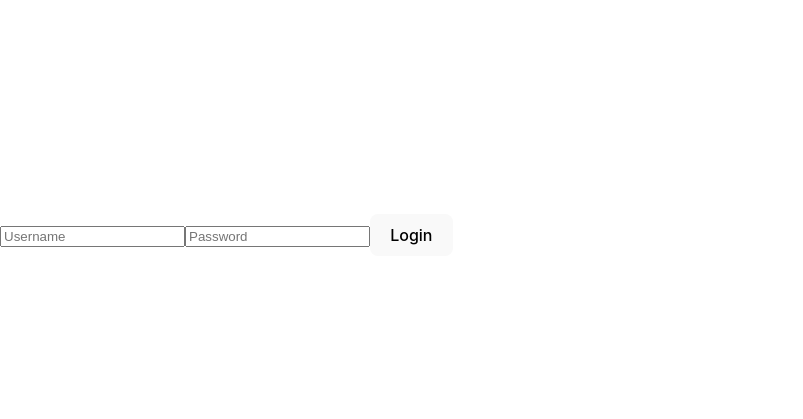
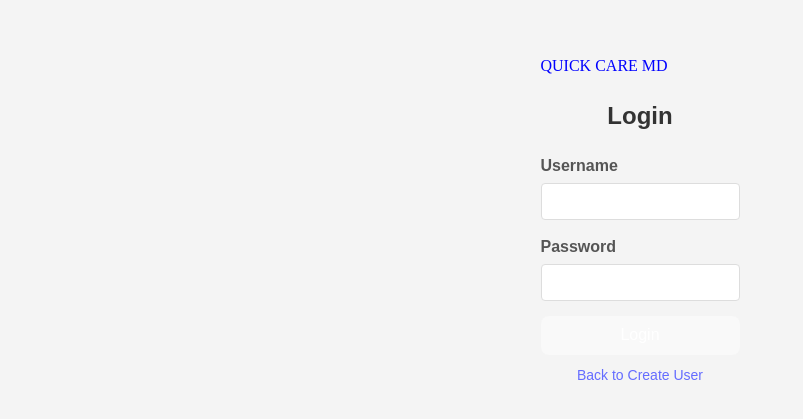
Before and after one commit to NuralySol/quick-care-md-frontend, a React (Vite) app: page /login in a window 1280 px wide. Shown: the part 165-584 px from the top of the page, without its empty margins (0-803 px from the left). Built offline with nearby package versions, Linux system fonts and the light colour scheme.

Commit message:
styled the login and register buttons

```diff
--- a/package.json
+++ b/package.json
@@ -11,6 +11,7 @@
   },
   "dependencies": {
     "axios": "^1.7.7",
+    "jwt-decode": "^4.0.0",
     "prop-types": "^15.8.1",
     "react": "^18.3.1",
     "react-dom": "^18.3.1",
--- a/src/App.jsx
+++ b/src/App.jsx
@@ -1,7 +1,7 @@
 import { Routes, Route } from 'react-router-dom';
 import Signup from './components/Signup';  // Signup component
 import Login from './components/Login';
-import AdminDashboard from './components/AdminDashboard';
+import UsersDashboard from './components/AdminDashboard';
 import DoctorDashboard from './components/DoctorDashboard';
 import PrivateRoute from './components/PrivateRoute';
 
@@ -17,7 +17,7 @@ const App = () => {
             {/* Admin dashboard: only accessible to 'admin' role */}
             <Route path="/admin/dashboard" element={
                 <PrivateRoute allowedRoles={['admin']}>
-                    <AdminDashboard />
+                    <UsersDashboard />
                 </PrivateRoute>
             } />
 
--- a/src/components/AdminDashboard.jsx
+++ b/src/components/AdminDashboard.jsx
@@ -1,7 +1,7 @@
 import { useState, useEffect } from 'react';
 import { deleteUser, getUsers } from '../api.js';  // Import getUsers and deleteUser
 
-const AdminDashboard = () => {  // Make sure this is declared as a component
+const UsersDashboard = () => {  // Make sure this is declared as a component
     const [users, setUsers] = useState([]);
 
     useEffect(() => {
@@ -54,4 +54,4 @@ const AdminDashboard = () => {  // Make sure this is declared as a component
     );
 };
 
-export default AdminDashboard;  // Ensure this is a default export
+export default UsersDashboard;  // Ensure this is a default export
--- /dev/null
+++ b/src/components/Login.css
@@ -0,0 +1,104 @@
+/* login.css */
+
+/* Basic layout and alignment */
+.title {
+    color: blue;
+    font-family: Chalkduster;
+
+
+}
+
+body {
+    font-family: Arial, sans-serif;
+    background-color: #f4f4f4;
+    margin: 0;
+    padding: 0;
+    display: flex;
+    justify-content: center;
+    align-items: center;
+    height: 100vh;
+}
+
+.container {
+    background-color: #fff;
+    border-radius: 8px;
+    box-shadow: 0 0 10px rgba(0, 0, 0, 0.1);
+    padding: 20px;
+    width: 100%;
+    max-width: 400px;
+}
+
+h2 {
+    margin-bottom: 20px;
+    color: #333;
+    text-align: center;
+}
+
+/* Form styling */
+form {
+    display: flex;
+    flex-direction: column;
+}
+
+div {
+    margin-bottom: 15px;
+}
+
+label {
+    font-weight: bold;
+    margin-bottom: 5px;
+    display: block;
+    color: #555;
+}
+
+input[type="text"],
+input[type="password"] {
+    width: 100%;
+    padding: 10px;
+    border: 1px solid #ddd;
+    border-radius: 4px;
+    box-sizing: border-box;
+}
+
+input[type="text"]:focus,
+input[type="password"]:focus {
+    border-color: #007bff;
+    outline: none;
+}
+
+/* Error message styling */
+p {
+    color: red;
+    font-size: 14px;
+    margin: 10px 0;
+}
+
+/* Button styling */
+button {
+    background-color: #007bff;
+    color: #fff;
+    border: none;
+    padding: 10px;
+    border-radius: 4px;
+    cursor: pointer;
+    font-size: 16px;
+    transition: background-color 0.3s ease;
+}
+
+button:hover {
+    background-color: #0056b3;
+}
+
+/* Link styling */
+a {
+    color: #007bff;
+    text-decoration: none;
+    font-size: 14px;
+    display: block;
+    text-align: center;
+    margin-top: 10px;
+}
+
+a:hover {
+    text-decoration: underline;
+}
--- a/src/components/Login.jsx
+++ b/src/components/Login.jsx
@@ -1,66 +1,66 @@
-import { useState } from 'react';
-import { useNavigate } from 'react-router-dom';
-import { login } from '../api';  // Assuming you have an API utility for making requests
+import React, { useState } from 'react';
+import { login } from '../api.js';  // Assuming your API functions are in api.js
+import { useNavigate, Link } from 'react-router-dom';  // Import Link from react-router-dom
+import "./Login.css";
 
-const Login = () => {
-    const [username, setUsername] = useState('');
-    const [password, setPassword] = useState('');
-    const [loading, setLoading] = useState(false); // Loading state
-    const navigate = useNavigate();
+const LoginPage = () => {
+    const [credentials, setCredentials] = useState({ username: '', password: '' });
+    const [errorMessage, setErrorMessage] = useState('');
+    const navigate = useNavigate();  // To navigate after login
 
-    const handleLogin = async (e) => {
+    const handleSubmit = async (e) => {
         e.preventDefault();
-        setLoading(true);
         try {
-            const response = await login({ username, password });
-
-            // Store tokens in local storage
-            localStorage.setItem('access_token', response.data.access);
-            localStorage.setItem('refresh_token', response.data.refresh);
-
-            // Check user role and navigate to the appropriate dashboard
-            const role = response.data.role;  // Get role from response
-
-            if (role === 'admin') {
-                navigate('/admin/dashboard');
-            } else if (role === 'doctor') {
-                navigate('/doctor/dashboard');
-            } else if (role === 'superuser') {
-                // Handle superusers
-                navigate('/superuser/dashboard');  // Or wherever your superuser dashboard is
-            } else {
-                alert('Unknown role');
-            }
+            const response = await login(credentials);  // Call login API with credentials
+            const token = response.data.access;  // Assuming the response contains an access token
+            localStorage.setItem('token', token);  // Store token in localStorage
+            alert('Login successful');
+            navigate('/admin/dashboard');  // Redirect to admin dashboard
         } catch (error) {
-            const errorMessage = error.response?.data?.detail || 'Login failed. Please try again.';
-            alert(errorMessage);
-        } finally {
-            setLoading(false);
+            setErrorMessage('Invalid username or password');  // Display error message
         }
     };
 
+    const handleChange = (e) => {
+        const { name, value } = e.target;
+        setCredentials({ ...credentials, [name]: value });
+    };
+
     return (
-        <form onSubmit={handleLogin}>
+        <div>
+            <div className="title">QUICK CARE MD</div>
+            <h2>Login</h2>
+            <form onSubmit={handleSubmit}>
+                <div>
+                    <label htmlFor="username">Username</label>
                     <input
                         type="text"
-                placeholder="Username"
-                value={username}
-                onChange={(e) => setUsername(e.target.value)}
+                        id="username"
+                        name="username"
+                        value={credentials.username}
+                        onChange={handleChange}
                         required
                     />
+                </div>
+                <div>
+                    <label htmlFor="password">Password</label>
                     <input
                         type="password"
-                placeholder="Password"
-                value={password}
-                onChange={(e) => setPassword(e.target.value)}
+                        id="password"
+                        name="password"
+                        value={credentials.password}
+                        onChange={handleChange}
                         required
-                autoComplete="current-password"
                     />
-            <button type="submit" disabled={loading}>
-                {loading ? 'Logging in...' : 'Login'}
-            </button>
+                </div>
+                {errorMessage && <p style={{ color: 'red' }}>{errorMessage}</p>}  {/* Display error */}
+                <button type="submit">Login</button>
             </form>
+            <div>
+                <Link to="/">Back to Create User</Link>  {/* Add link to navigate back to home */}
+            </div>
+        </div>
     );
 };
 
-export default Login;
+export default LoginPage;
```
Also changed, not shown: 1 other file (tests, documents, lock files or other folders). Lines whose indentation alone changed are shown as unchanged.
